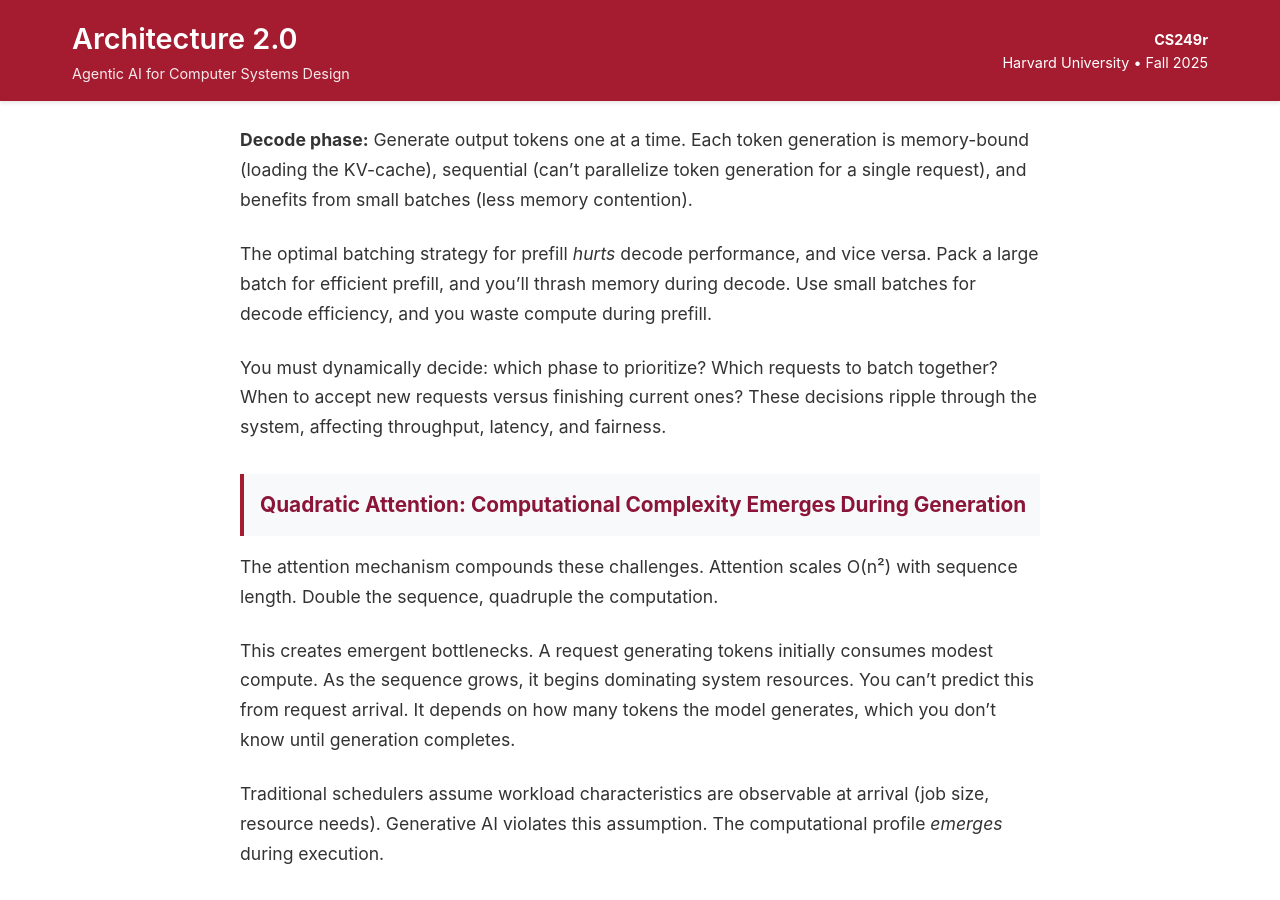
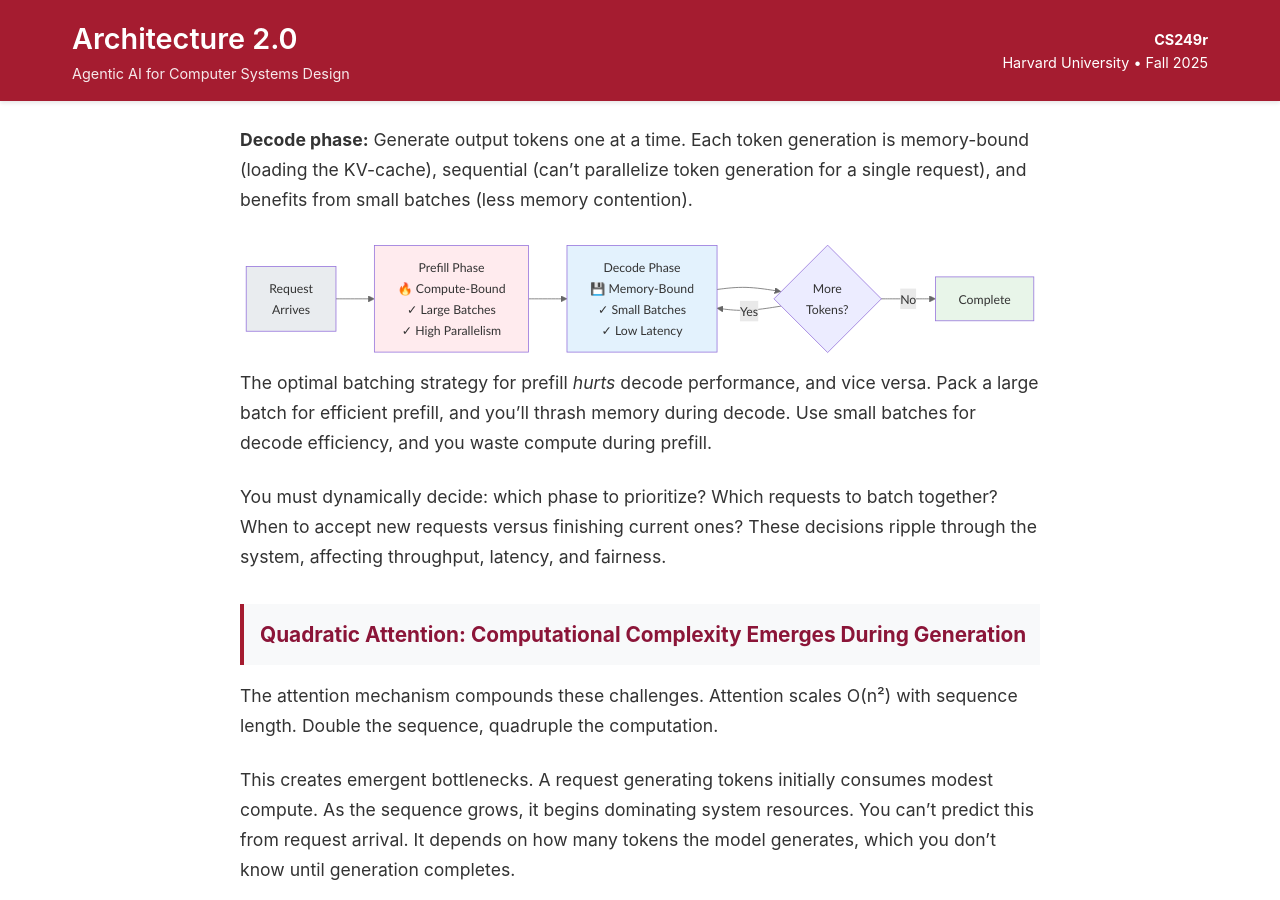
Before and after one commit to harvard-edge/cs249r_fall2025, a Jekyll site: the page built from _posts/2024-11-05-week-10-optimizing-optimizers.md, in a window 1280 px wide and 900 px high, scrolled down 4736 px. Built offline with Jekyll 4.4.1, drawn with Linux system fonts in a browser that asks for light colours; comment, search, counter and statistics services are not loaded.

Commit message:
Add prefill/decode phase diagram to Week 10

```diff
--- a/_posts/2024-11-05-week-10-optimizing-optimizers.md
+++ b/_posts/2024-11-05-week-10-optimizing-optimizers.md
@@ -88,6 +88,20 @@ The KV cache problem connects to another unique characteristic: LLM inference ha
 **Prefill phase:** Process the input prompt, computing attention for all input tokens simultaneously. This is compute-bound, highly parallelizable, and benefits from large batch sizes. Pack many requests together and process them efficiently.
 
 **Decode phase:** Generate output tokens one at a time. Each token generation is memory-bound (loading the KV-cache), sequential (can't parallelize token generation for a single request), and benefits from small batches (less memory contention).
+
+<div class="mermaid">
+graph LR
+    A[Request<br/>Arrives] --> B[Prefill Phase<br/>🔥 Compute-Bound<br/>✓ Large Batches<br/>✓ High Parallelism]
+    B --> C[Decode Phase<br/>💾 Memory-Bound<br/>✓ Small Batches<br/>✓ Low Latency]
+    C --> D{More<br/>Tokens?}
+    D -->|Yes| C
+    D -->|No| E[Complete]
+
+    style B fill:#ffebee
+    style C fill:#e3f2fd
+    style A fill:#e9ecef
+    style E fill:#e8f5e9
+</div>
 
 The optimal batching strategy for prefill *hurts* decode performance, and vice versa. Pack a large batch for efficient prefill, and you'll thrash memory during decode. Use small batches for decode efficiency, and you waste compute during prefill.
 
```
